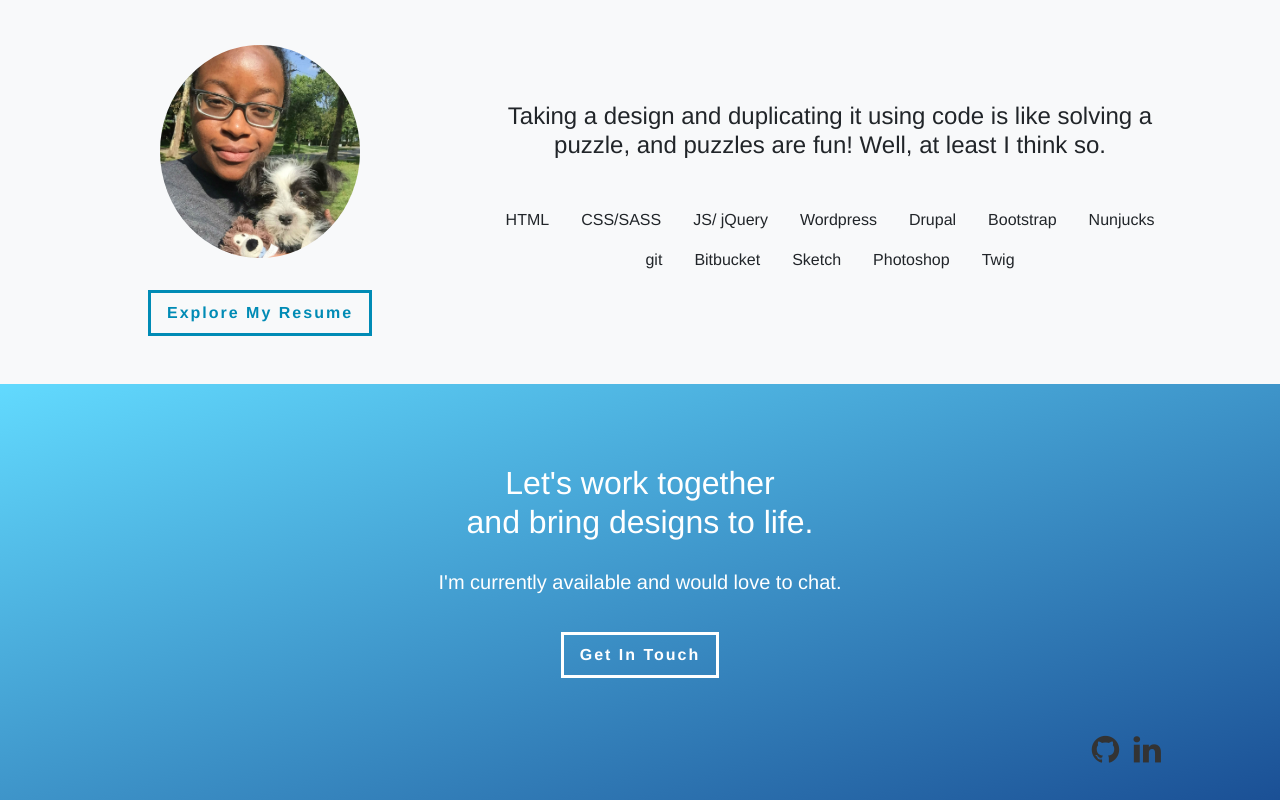
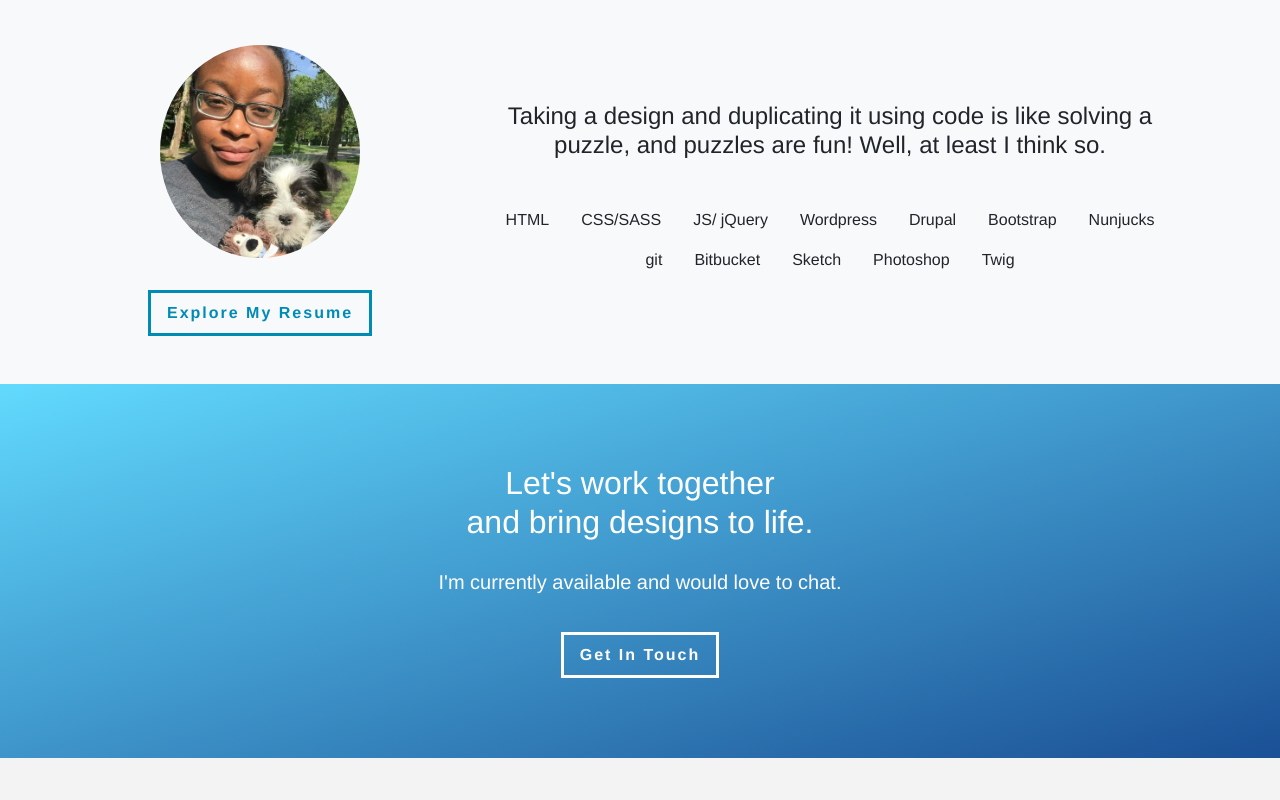
Before and after one commit to otaylor1/otaylor1.github.io, a plain HTML site: page index.html in a window 1280 px wide. Shown: the part 2457-3257 px from the top of the page. After the commit the page ends 3215 px from the top, so only its background shows below. Drawn offline with nearby package versions, Linux system fonts and the light colour scheme.

Commit message:
add gitignore and remove footer

```diff
--- a/css/style.css
+++ b/css/style.css
@@ -295,8 +295,7 @@ h3.most-recent span{
 /*contact*/
 .contact{
   background-image: linear-gradient(to bottom right, rgb(82, 215, 255, 0.9), rgb(3, 62, 139, 0.9));
-  padding-bottom: 1em;
-  padding-top: 5em;
+  padding: 5em 0;
   color:#fff;
 }
 .contact path{
--- a/index.html
+++ b/index.html
@@ -489,23 +489,6 @@
           </div>
         </div>
 
-        <div class="row">
-          <div class="col-lg-12 text-right">
-            <ul class="list-inline social-buttons">
-              <li class="list-inline-item">
-                <a  href="https://github.com/otaylor1" target="_blank">
-              <i class="fa fa-github"></i>
-                </a>
-              </li>
-              <li class="list-inline-item">
-                  <a href="https://www.linkedin.com/in/olivia--taylor" target="_blank">
-                  <i class="fa fa-linkedin"></i>
-                </a>
-              </li>
-            </ul>
-          </div>
-
-        </div>
       </div>
     </div>
 
```
Also changed, not shown: 1 other file.
